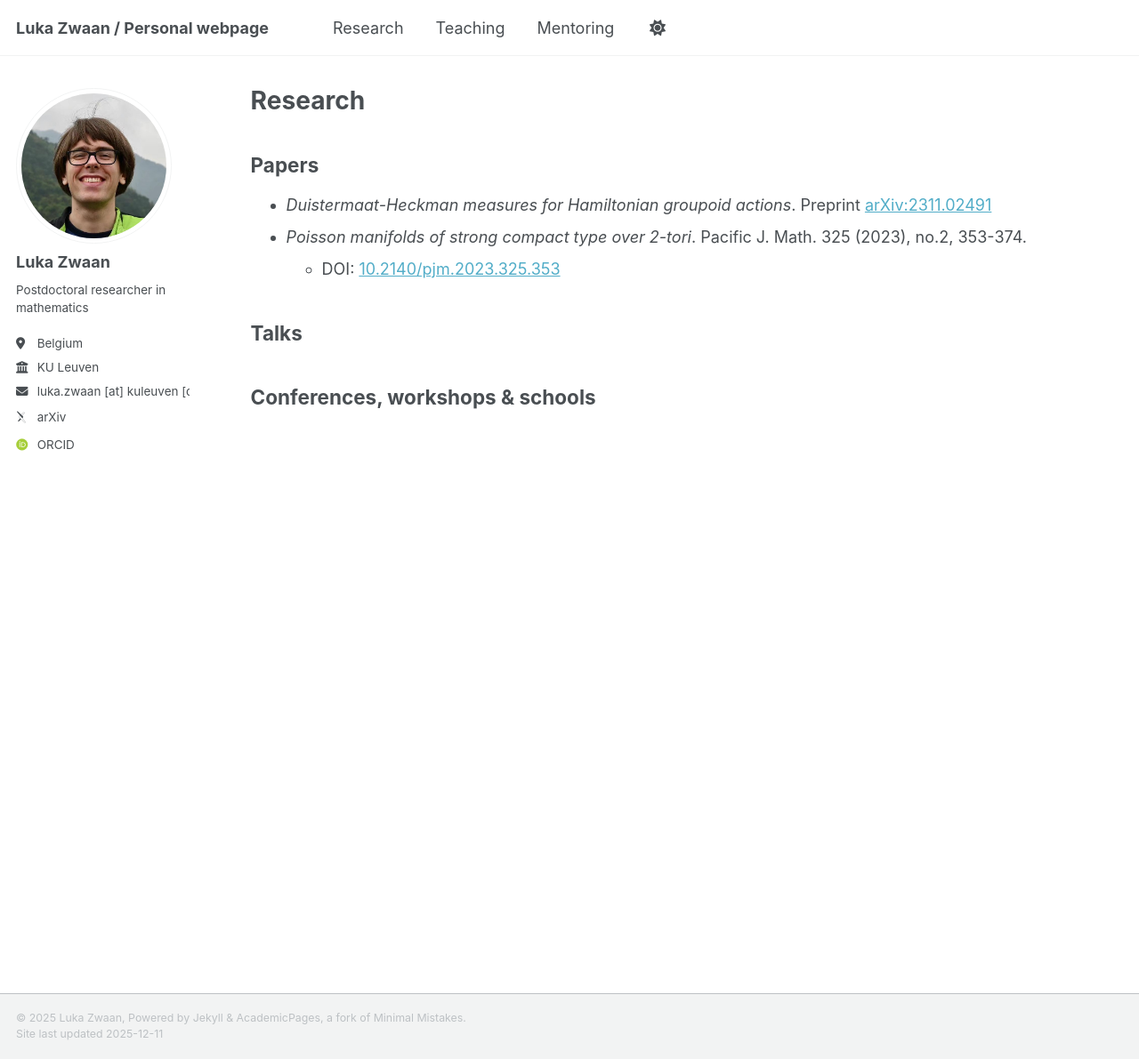
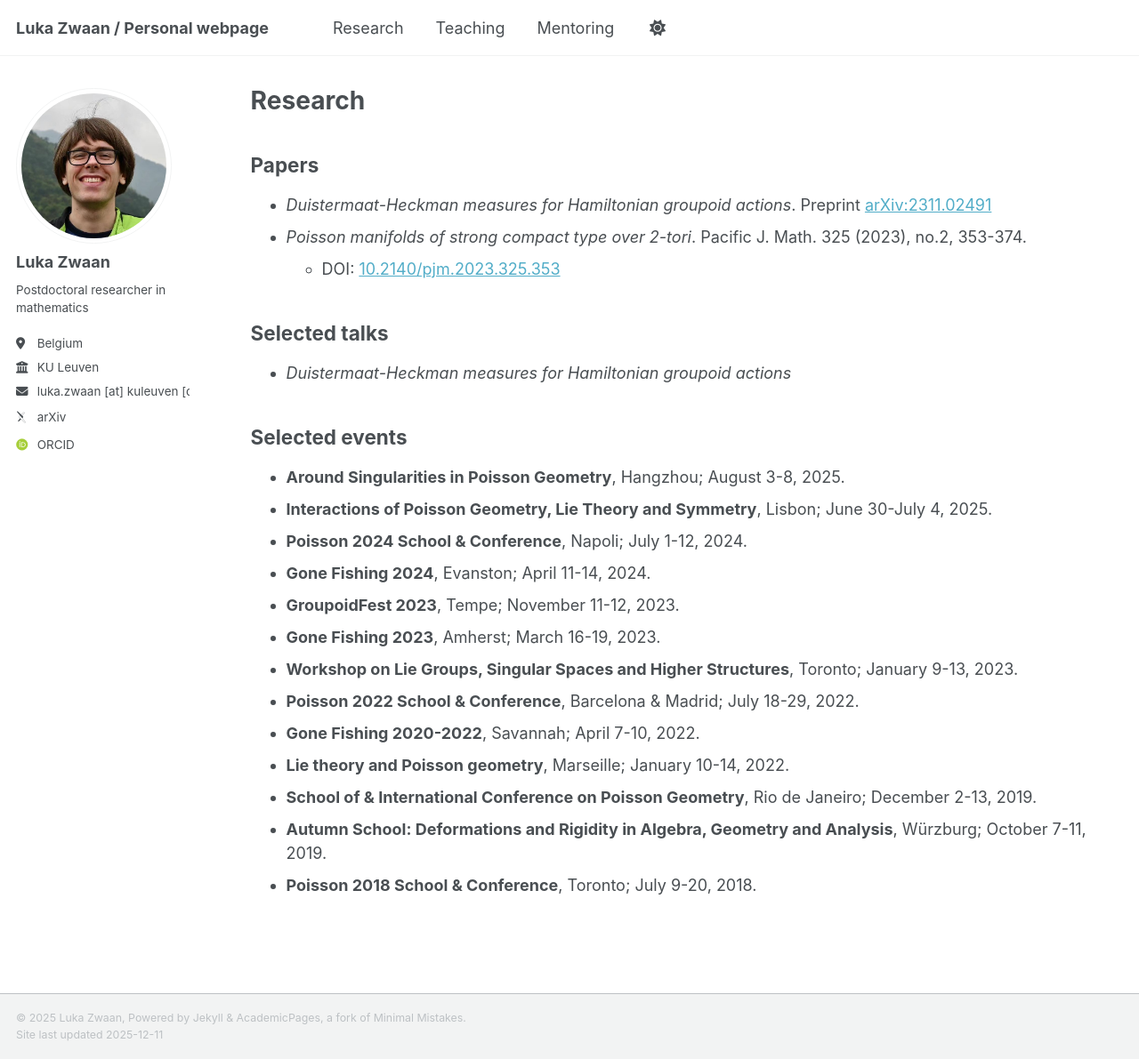
Before and after one commit to LukaZwaan/lukazwaan.github.io, a Jekyll site: the page built from _pages/research.md, in a window 1280 px wide and 1191 px high. Shown: the whole window at 89% size. Built offline with Jekyll 4.4.1, drawn with Linux system fonts in a browser that asks for light colours; some web fonts are replaced; a script bundle is joined from its source files by our own code; library files that are not in the unit come from our copies.

Commit message:
Update research.md

```diff
--- a/_pages/research.md
+++ b/_pages/research.md
@@ -12,10 +12,24 @@ Papers
 * _Poisson manifolds of strong compact type over 2-tori_. Pacific J. Math. 325 (2023), no.2, 353-374.
   * DOI: [10.2140/pjm.2023.325.353](https://msp.org/pjm/2023/325-2/p08.xhtml)
 
-Talks
+Selected talks
 ------
 
+* _Duistermaat-Heckman measures for Hamiltonian groupoid actions_
 
+Selected events
+------
 
-Conferences, workshops & schools
-------
+* __Around Singularities in Poisson Geometry__, Hangzhou; August 3-8, 2025.
+* __Interactions of Poisson Geometry, Lie Theory and Symmetry__, Lisbon; June 30-July 4, 2025.
+* __Poisson 2024 School & Conference__, Napoli; July 1-12, 2024.
+* __Gone Fishing 2024__, Evanston; April 11-14, 2024.
+* __GroupoidFest 2023__, Tempe; November 11-12, 2023.
+* __Gone Fishing 2023__, Amherst; March 16-19, 2023.
+* __Workshop on Lie Groups, Singular Spaces and Higher Structures__, Toronto; January 9-13, 2023.
+* __Poisson 2022 School & Conference__, Barcelona & Madrid; July 18-29, 2022.
+* __Gone Fishing 2020-2022__, Savannah; April 7-10, 2022.
+* __Lie theory and Poisson geometry__, Marseille; January 10-14, 2022.
+* __School of & International Conference on Poisson Geometry__, Rio de Janeiro; December 2-13, 2019.
+* __Autumn School: Deformations and Rigidity in Algebra, Geometry and Analysis__, Würzburg; October 7-11, 2019.
+* __Poisson 2018 School & Conference__, Toronto; July 9-20, 2018.
```
